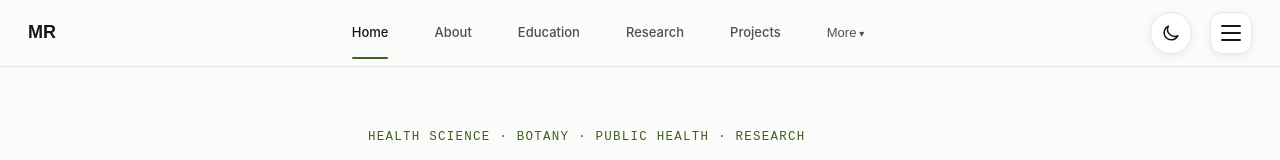
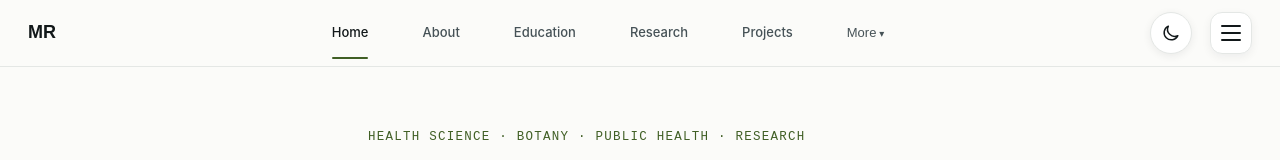
Before and after one commit to azmainemahatab/azmainemahatab.github.io, a plain HTML site: page index.html in a window 1280 px wide. Shown: the top 160 px of the page. Drawn offline with Linux system fonts and the light colour scheme.

Commit message:
Increase spacing between desktop navigation tabs again

```diff
--- a/index.html
+++ b/index.html
@@ -2409,7 +2409,7 @@
       grid-column:1!important;grid-row:1!important;justify-self:center!important;
       align-items:center!important;justify-content:center!important;
       flex:0 0 auto!important;width:auto!important;min-width:0!important;
-      flex-direction:row!important;gap:46px!important;padding:0!important;margin:0!important;
+      flex-direction:row!important;gap:54px!important;padding:0!important;margin:0!important;
       max-height:none!important;overflow:visible!important;background:transparent!important;
       border:0!important;border-radius:0!important;box-shadow:none!important;
     }
```
